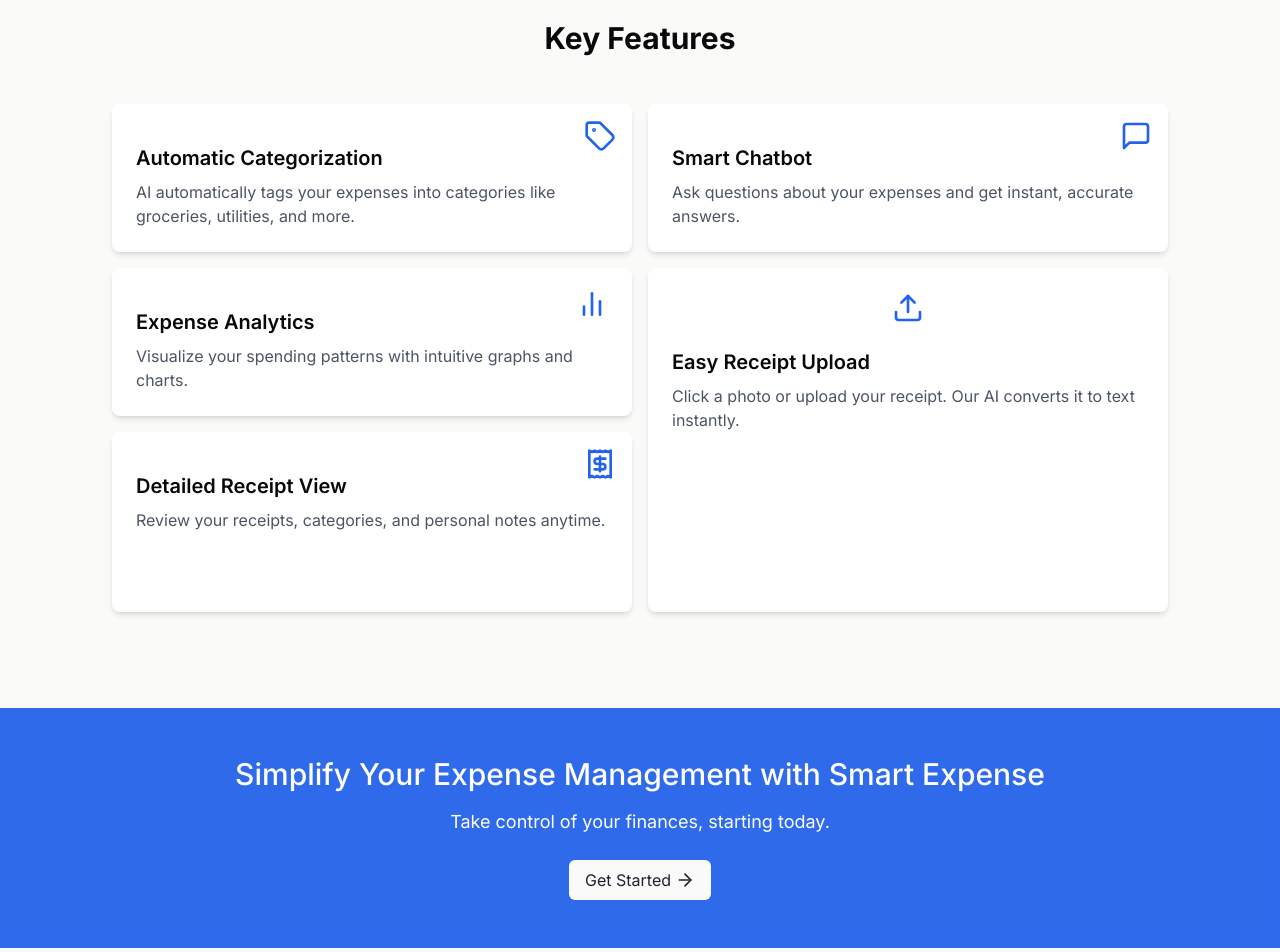
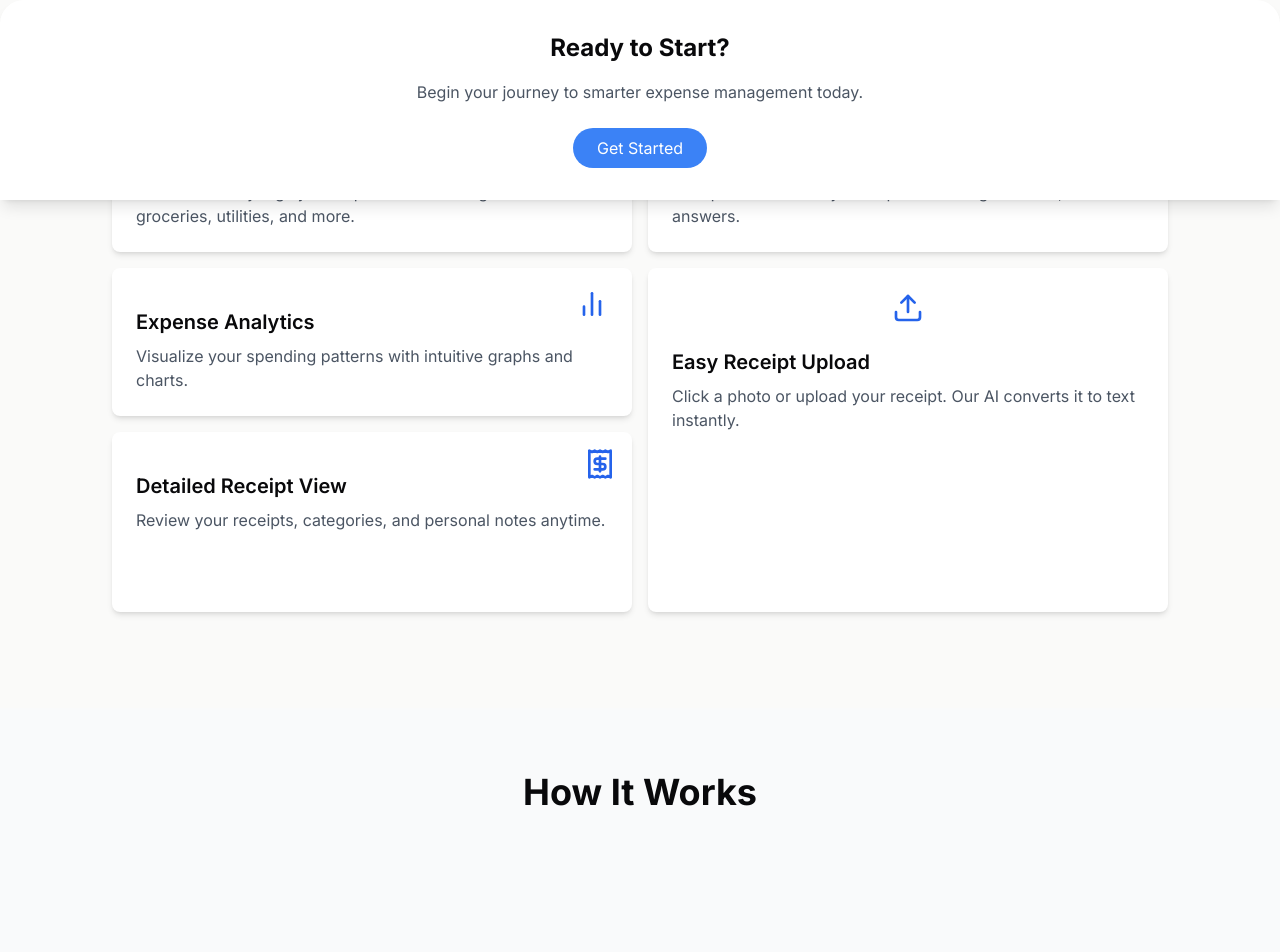
Before and after one commit to GurneeshBudhiraja/Smart-Receipt-Manager, a Next.js app: page / in a window 1280 px wide. Shown: the part 600-1552 px from the top of the page. Built offline with nearby package versions, Linux system fonts and the light colour scheme.

Commit message:
changes: add the scroll effect on the `home-how-it-works.tsx` - Replace the `footer.tsx` from the `page.tsx` and move to the `home-how-it-works.tsx`

```diff
--- a/src/app/dashboard/page.tsx
+++ b/src/app/dashboard/page.tsx
@@ -12,10 +12,10 @@ export default function Overview() {
     { id: string; imageUrl: string }[]
   >([]);
 
-  const [loading, setLoading] = useState(false);
+  const [loading, setLoading] = useState(true);
   useEffect(() => {
     if (recentReceipts.length === 0) {
-      getRecentReceipts();
+      // getRecentReceipts();
     }
   }, []);
   async function getRecentReceipts() {
--- a/src/app/page.tsx
+++ b/src/app/page.tsx
@@ -3,20 +3,15 @@ import FeaturesSection from "@/components/features-section";
 import HowItWorks from "@/components/home-how-it-works";
 import { HomeHeader } from "@/components/home-header";
 import { headers } from "next/headers";
-import Footer from "@/components/footer";
 async function page() {
   const headersList = await headers();
   const isLogin = headersList.get("x-is-login") === "true" ? true : false;
   return (
-    <div className="w-full">
+    <div className="w-screen">
       <HomeHeader isLogin={isLogin} className="" />
       <HeroSection />
       <FeaturesSection />
-      <Footer />
-      {/* <div className="w-screen">
       <HowItWorks />
-        <footer className="bg-black text-white py-12">...</footer>
-      </div> */}
     </div>
   );
 }
--- a/src/components/footer.tsx
+++ /dev/null
@@ -1,26 +0,0 @@
-import { ArrowRight } from "lucide-react";
-import Link from "next/link";
-
-function Footer() {
-  return (
-    <footer className="bg-blue-600 text-white py-12 opacity-95">
-      <div className="container mx-auto px-4 md:px-6 lg:px-8 xl:px-12 text-center">
-        <h2 className="text-lg sm:text-xl md:text-2xl lg:text-3xl font-medium mb-4">
-          Simplify Your Expense Management with Smart Expense
-        </h2>
-        <p className="text-sm sm:text-base md:text-lg mb-6 leading-relaxed">
-          Take control of your finances, starting today.
-        </p>
-        <Link
-          href={"/login"}
-          className="bg-stone-50 text-gray-900 hover:bg-stone-200 py-2 px-4 rounded-md text-sm sm:text-base inline-flex items-center transition-colors duration-200 ease-in-out"
-        >
-          Get Started
-          <ArrowRight size={20} className="ml-1" />
-        </Link>
-      </div>
-    </footer>
-  );
-}
-
-export default Footer;
--- a/src/components/home-header.tsx
+++ b/src/components/home-header.tsx
@@ -39,9 +39,9 @@ export function HomeHeader({
     <header
       className={cn("mt-4 md:mt-7 mx-5  md:mx-10 md:mb-2 p-3", className)}
     >
-      <div className="container mx-auto md:px-4 w-full">
+      <div className="container mx-auto w-full md:mr-6 ">
         <div className="flex items-center justify-end h-16 ">
-          <nav className="flex justify-end md:justify-center  items-center space-x-2 md:space-x-8 transition-colors duration-100 ease-in-out flex-wrap">
+          <nav className="flex justify-end md:justify-center  items-center space-x-2 md:space-x-8  transition-colors duration-100 ease-in-out flex-wrap">
             {isLogin ? (
               <>
                 {/* Dashboard link for md screen and above */}
@@ -74,7 +74,7 @@ export function HomeHeader({
                   className="p-5"
                 >
                   <Link href="/dashboard" className="block md:hidden">
-                    <LayoutDashboard height={4} width={4} strokeWidth={"2px"}/>
+                    <LayoutDashboard height={4} width={4} strokeWidth={"2px"} />
                   </Link>
                 </Button>
 
@@ -107,7 +107,6 @@ export function HomeHeader({
                 variant="outline"
                 size="lg"
                 aria-label="User profile"
-                className=""
                 asChild
               >
                 <Link href="/login">Get Started</Link>
--- a/src/components/home-how-it-works.tsx
+++ b/src/components/home-how-it-works.tsx
@@ -1,8 +1,10 @@
 "use client";
 
-import { useState, useEffect, useRef } from "react";
+import { useRef } from "react";
 import Image from "next/image";
-import { motion } from "framer-motion";
+import { motion, MotionValue, useScroll, useTransform } from "framer-motion";
+import { ScrollIndicator } from "@/components/ui/scroll-indicator";
+import Link from "next/link";
 
 const steps = [
   {
@@ -33,80 +35,113 @@ const steps = [
 ];
 
 export default function HowItWorks() {
-  const [activeStep, setActiveStep] = useState(0);
-  const sectionRef = useRef<HTMLElement>(null);
+  const containerRef = useRef<HTMLDivElement>(null);
 
-  useEffect(() => {
-    const handleScroll = () => {
-      if (sectionRef.current) {
-        const { top, height } = sectionRef.current.getBoundingClientRect();
-        const totalScrollRange = height - window.innerHeight;
-        const scrollProgress = Math.max(
-          0,
-          Math.min(1, -top / totalScrollRange)
-        );
-        const stepIndex = Math.min(
-          steps.length - 1,
-          Math.floor(scrollProgress * steps.length)
-        );
-        setActiveStep(stepIndex);
-      }
-    };
-
-    window.addEventListener("scroll", handleScroll);
-    return () => window.removeEventListener("scroll", handleScroll);
-  }, []);
+  const { scrollYProgress } = useScroll({
+    target: containerRef,
+    offset: ["start start", "end end"],
+  });
 
   return (
-    <section ref={sectionRef} className="relative min-h-[500vh]">
-      <h2 className="text-3xl md:text-4xl font-bold text-center  ">
+    <section className="relative bg-gray-50" ref={containerRef}>
+      <div className="container mx-auto px-4 sm:px-6 lg:px-8 py-16">
+        <h2 className="text-3xl md:text-4xl font-bold text-center mb-8">
           How It Works
         </h2>
-      <div className="sticky top-0 h-screen flex items-center justify-center px-24">
-        <div className="w-screen flex items-center justify-center">
+        <div className="space-y-32 md:space-y-64 mb-96">
           {steps.map((step, index) => (
+            <StepContent
+              key={index}
+              step={step}
+              index={index}
+              progress={scrollYProgress}
+              isLast={index === steps.length - 1}
+            />
+          ))}
+        </div>
+      </div>
+      <Footer progress={scrollYProgress} />
+      <ScrollIndicator progress={scrollYProgress} />
+    </section>
+  );
+}
+
+interface StepContentProps {
+  step: {
+    title: string;
+    description: string;
+    image: string;
+  };
+  index: number;
+  progress: MotionValue<number>;
+  isLast: boolean;
+}
+
+function StepContent({ step, index, progress, isLast }: StepContentProps) {
+  const yOffset = useTransform(
+    progress,
+    [index / steps.length, (index + 1) / steps.length],
+    [100, 0]
+  );
+  const opacity = useTransform(
+    progress,
+    [
+      index / steps.length,
+      (index + 0.3) / steps.length,
+      (index + 0.8) / steps.length,
+      (index + 1) / steps.length,
+    ],
+    [0, 1, 1, isLast ? 1 : 0]
+  );
+
+  return (
     <motion.div
-              key={index}
-              initial={{ opacity: 0, x: -50 }}
-              animate={{
-                opacity: index === activeStep ? 1 : 0,
-                x: index === activeStep ? 0 : -50,
-              }}
-              transition={{ duration: 0.5 }}
-              className={`absolute`}
+      style={{ opacity, y: yOffset }}
+      className={`flex flex-col md:flex-row items-center justify-between gap-8 ${
+        index === 0 ? "mt-4" : ""
+      }`}
     >
+      <div className="w-full md:w-1/2 relative aspect-video">
         <Image
           src={step.image}
           alt={step.title}
-                width={500}
-                height={300}
+          layout="fill"
+          objectFit="cover"
           className="rounded-lg shadow-lg"
         />
+      </div>
+      <div className="w-full md:w-1/2 space-y-4">
+        <h3 className="text-2xl md:text-3xl font-semibold">{step.title}</h3>
+        <p className="text-lg text-gray-600">{step.description}</p>
+      </div>
     </motion.div>
-          ))}
-        </div>
+  );
+}
 
-        {/* Right Section: Text */}
-        <div className="w-full ">
-          {steps.map((step, index) => (
-            <motion.div
-              key={index}
-              initial={{ opacity: 0, x: 50 }}
-              animate={{
-                opacity: index === activeStep ? 1 : 0,
-                x: index === activeStep ? 0 : 50,
-              }}
-              transition={{ duration: 0.5 }}
-              className={`absolute ml-5`}
+// Home page footer
+function Footer({ progress }: { progress: MotionValue<number> }) {
+  const footerY = useTransform(progress, [0.85, 1], ["100%", "0%"]);
+  const footerScale = useTransform(progress, [0.85, 1], [0.9, 1]);
+  const footerOpacity = useTransform(progress, [0.85, 1], [0, 1]);
+
+  return (
+    <motion.footer
+      className="fixed bottom-0 left-0 right-0 bg-white shadow-lg rounded-t-3xl"
+      style={{ y: footerY, scale: footerScale, opacity: footerOpacity }}
     >
-              <h3 className="text-3xl font-semibold text-gray-800">
-                {step.title}
-              </h3>
-              <p className="text-lg text-gray-600">{step.description}</p>
-            </motion.div>
-          ))}
+      <div className="container mx-auto px-4 sm:px-6 lg:px-8 py-8">
+        <h3 className="text-2xl font-bold text-center mb-4">Ready to Start?</h3>
+        <p className="text-center text-gray-600 mb-6">
+          Begin your journey to smarter expense management today.
+        </p>
+        <div className="flex justify-center">
+          <Link href={"/login"}>
+            <button className="bg-blue-500 text-white px-6 py-2 rounded-full hover:bg-blue-600 transition-colors">
+              Get Started
+            </button>
+          </Link>
         </div>
       </div>
-    </section>
+    </motion.footer>
   );
 }
--- /dev/null
+++ b/src/components/ui/scroll-indicator.tsx
@@ -0,0 +1,33 @@
+import { motion, MotionValue, useTransform } from "framer-motion";
+
+interface ScrollIndicatorProps {
+  progress: MotionValue<number>;
+}
+
+export function ScrollIndicator({ progress }: ScrollIndicatorProps) {
+  const opacity = useTransform(progress, [0, 0.1, 0.85, 0.9], [0, 1, 1, 0]);
+
+  return (
+    <motion.div
+      className="fixed bottom-8 right-8 z-50"
+      style={{ opacity }}
+      initial={{ opacity: 0 }}
+      animate={{ opacity: 1 }}
+      transition={{ delay: 1 }}
+    >
+      <div className="w-8 h-14 border-2 border-blue-500 rounded-full flex items-center justify-center">
+        <motion.div
+          className="w-1 h-3 bg-blue-500 rounded-full"
+          animate={{
+            y: [0, 6, 0],
+          }}
+          transition={{
+            duration: 1.5,
+            repeat: Infinity,
+            ease: "easeInOut",
+          }}
+        />
+      </div>
+    </motion.div>
+  );
+}
```
Also changed, not shown: src/components/ui/bento-grid.tsx (deleted, +0 -79 lines). Lines whose indentation alone changed are shown as unchanged.
